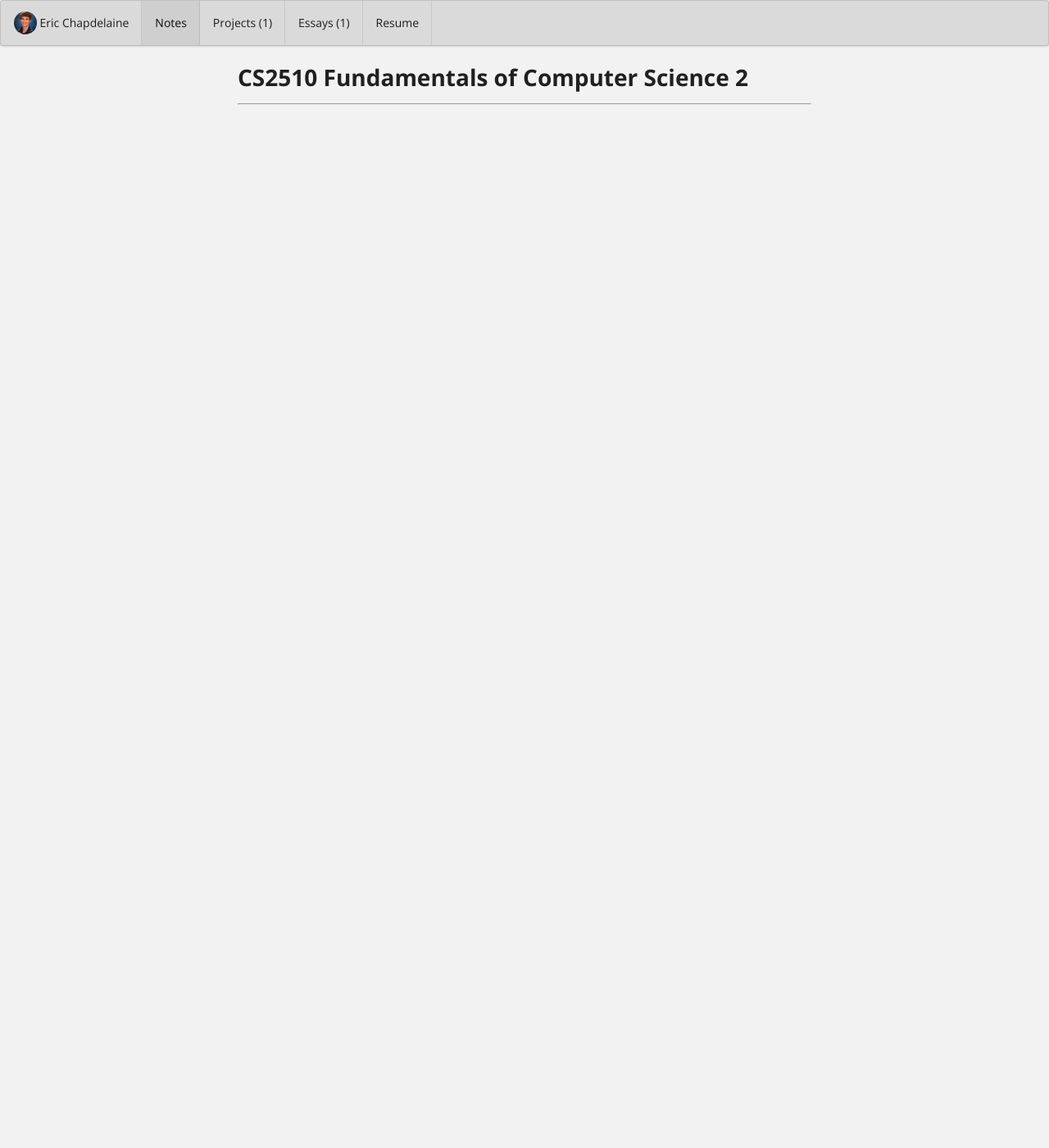
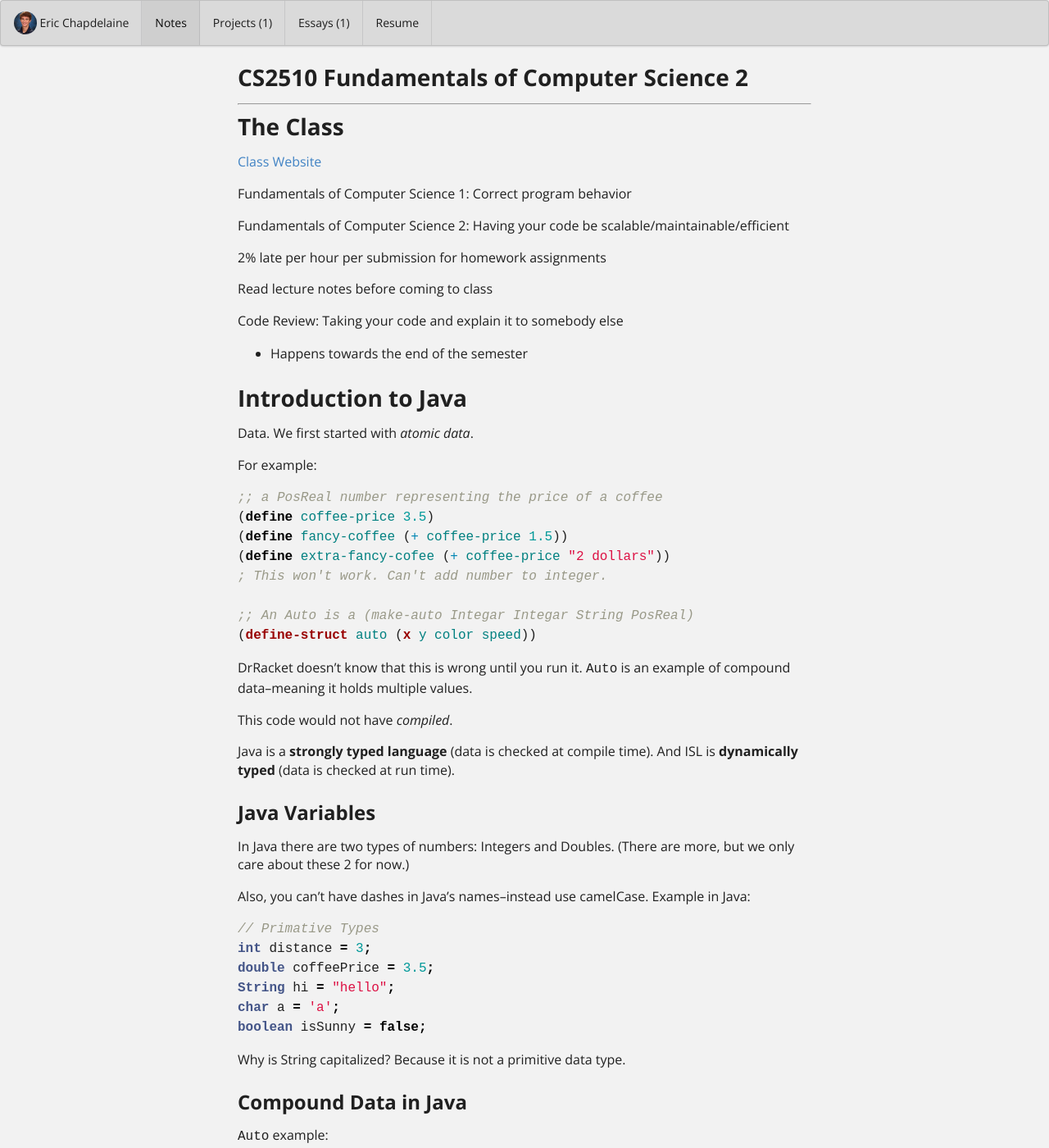
Before and after one commit to eric-chapdelaine/eric-chapdelaine.github.io, a Jekyll site: the page built from notes/cs2510.md, in a window 1280 px wide and 1400 px high. Shown: the whole window at 82% size. Built offline with Jekyll 4.4.1, drawn with Linux system fonts in a browser that asks for light colours; some of the changed text lies outside the part shown.

Commit message:
[CS2510] Lecture 1

````diff
--- a/notes/cs2510.md
+++ b/notes/cs2510.md
@@ -9,3 +9,100 @@ labels:
   - CS2510
   - Computer Science
 ---
+
+# The Class
+
+[Class Website](https://course.ccs.neu.edu/cs2510/)
+
+Fundamentals of Computer Science 1: Correct program behavior
+
+Fundamentals of Computer Science 2: Having your code be scalable/maintainable/efficient
+
+2% late per hour per submission for homework assignments
+
+Read lecture notes before coming to class
+
+Code Review: Taking your code and explain it to somebody else
+* Happens towards the end of the semester
+
+# Introduction to Java
+
+Data. We first started with *atomic data*.
+
+For example:
+
+```scheme
+;; a PosReal number representing the price of a coffee
+(define coffee-price 3.5)
+(define fancy-coffee (+ coffee-price 1.5))
+(define extra-fancy-cofee (+ coffee-price "2 dollars"))
+; This won't work. Can't add number to integer.
+
+;; An Auto is a (make-auto Integar Integar String PosReal)
+(define-struct auto (x y color speed))
+```
+DrRacket doesn't know that this is wrong until you run it. `Auto` is an example
+of compound data--meaning it holds multiple values.
+
+This code would not have *compiled*.
+
+Java is a **strongly typed language** (data is checked at compile time). And ISL
+is **dynamically typed** (data is checked at run time).
+
+## Java Variables
+In Java there are two types of numbers: Integers and Doubles. (There are more,
+but we only care about these 2 for now.)
+
+Also, you can't have dashes in Java's names--instead use camelCase.
+Example in Java:
+```java
+// Primative Types
+int distance = 3;
+double coffeePrice = 3.5;
+String hi = "hello";
+char a = 'a';
+boolean isSunny = false;
+```
+
+Why is String capitalized? Because it is not a primitive data type.
+
+## Compound Data in Java
+`Auto` example:
+
+<div style='width: 100%' class='ui rounded images'>
+<img class='ui image' src='./cs2510/autodiag.svg'>
+</div>
+
+
+
+```java
+class Auto {
+    //int x;
+    //int y;
+    Location loc;
+    String color;
+    double speed;
+    //Auto(int x, int y, String color, double speed){ // This is a constructor
+    Auto(Location loc, String color, double speed){
+        //this.x = x; // _this_ means the one in the class
+        //this.y = y;
+        this.loc = loc;
+        this.color = color;
+        this.speed = speed;
+    }
+}
+class Location{
+    int x;
+    int y;
+    Location(int x, int y){
+        this.x = x;
+        this.y = y;
+    }
+}
+class ExamplesAuto{
+    Location Loc34 = new Location(3, 4);
+    Auto car1 = new Auto(Loc34, "red", 50.0);
+    ExamplesAuto(){}
+}
+
+```
````
Also changed, not shown: notes/cs2510/autodiag.svg (added).
